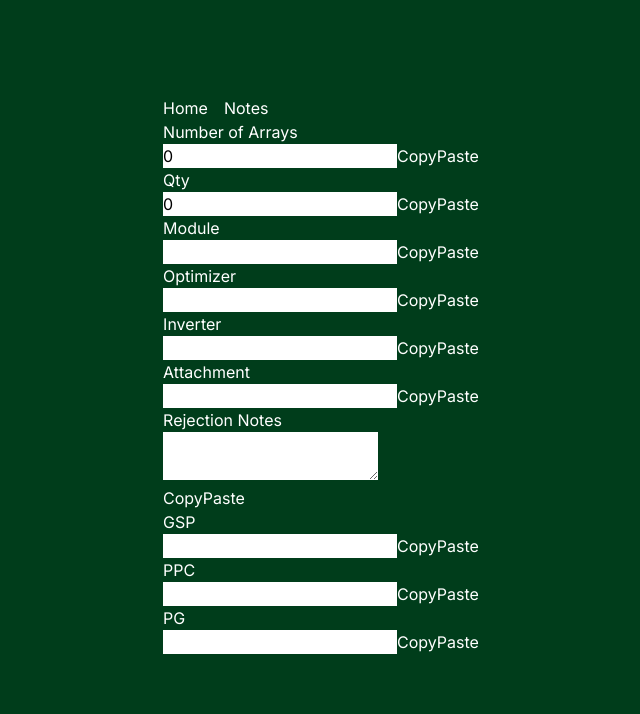
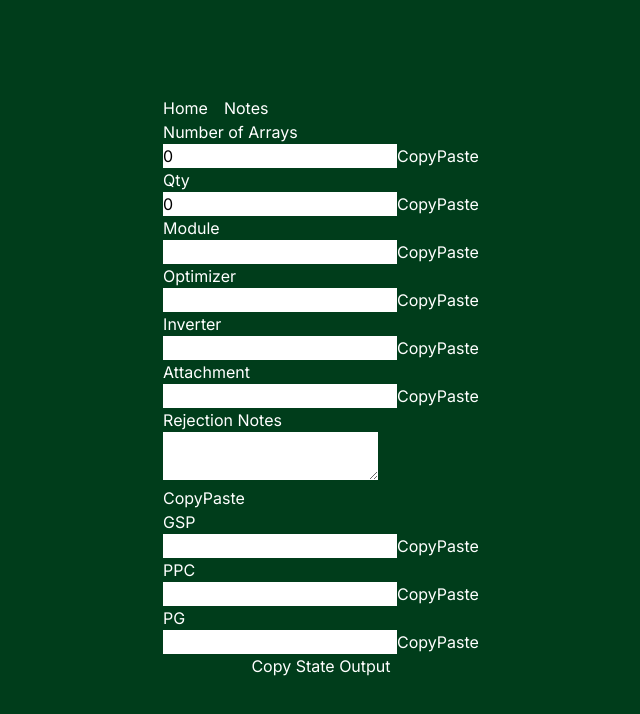
Before and after one commit to rockyliwanag/ff-final-audit, a Next.js app: page /notes in a window 1280 px wide. Shown: the top 714 px of the page, without its empty margins (319-959 px from the left). Built offline with nearby package versions, Linux system fonts and the light colour scheme.

Commit message:
`feat: Add copy to clipboard functionality for state output in Notes page`

```diff
--- a/src/app/notes/page.js
+++ b/src/app/notes/page.js
@@ -17,7 +17,32 @@ export default function Notes() {
     const [ppc, setPpc] = useState("");
     const [pg, setPg] = useState("");
 
+    const copyToClipboard = () => {
+        const stateOutput =
+            `${numArray} array/s
+            ${numQty} ${module}
+            ${optimizer}
+            ${inverter}
+            ${attachment}
 
+            $${gsp}
+            $${ppc}/w
+            ${pg} kWh
+
+            ${rejection}`;
+
+        navigator.clipboard.writeText(stateOutput)
+            .then(() => {
+                console.log('State output copied to clipboard');
+            })
+            .catch((error) => {
+                console.error('Failed to copy state output to clipboard:', error);
+            });
+    };
+
+    // ...
+
+    <button onClick={copyToClipboard}>Copy State Output</button>
 
     return (
         <main className="flex min-h-screen flex-col items-center justify-between p-24">
@@ -43,6 +68,7 @@ export default function Notes() {
                 <InputCP inputValue={ppc} setInputValue={setPpc} variant="text"/>
                 <h1 className="font-italic">PG</h1>
                 <InputCP inputValue={pg} setInputValue={setPg} variant="text"/>
+                <button onClick={copyToClipboard}>Copy State Output</button>
             </div>
         </main>
     );
```
